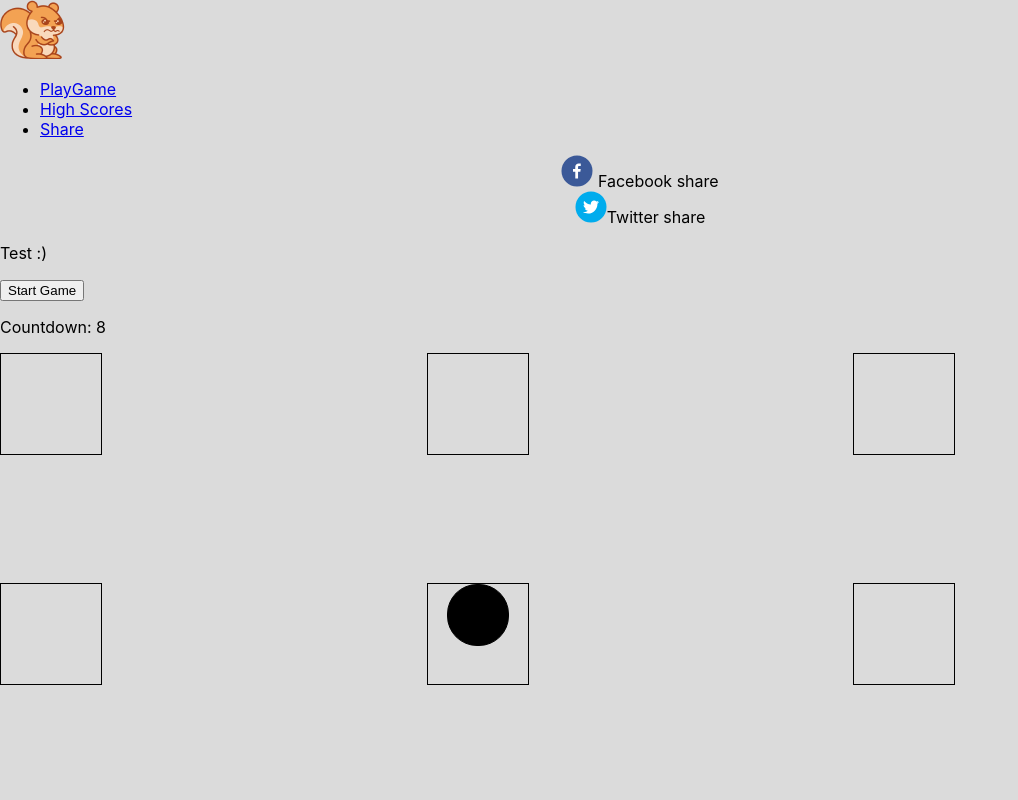
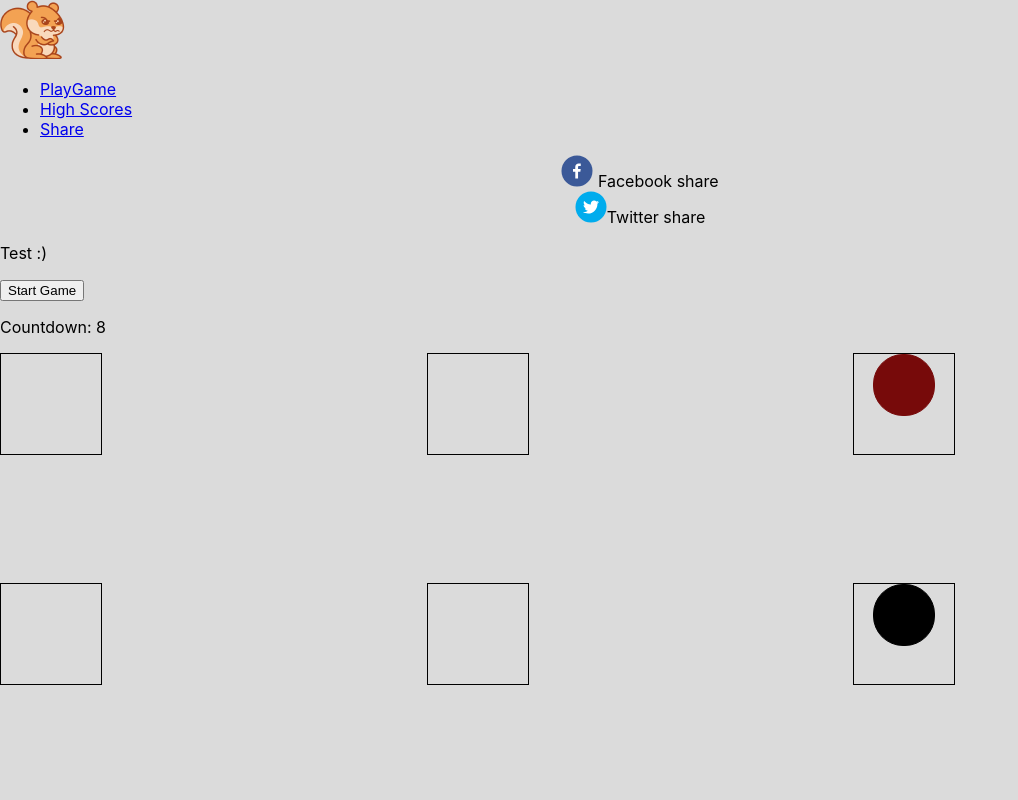
Before and after one commit to jmalm79/hack-a-mole, a React (Create React App) app in the folder client/: page / in a window 1280 px wide. Both pictures are taken after a click on the button "Start Game". Shown: the top 800 px of the page, without its empty margins (0-1018 px from the left). Built offline with nearby package versions, Linux system fonts and the light colour scheme.

Commit message:
added a second mole to the equation

```diff
--- a/client/src/components/GameGrid/index.js
+++ b/client/src/components/GameGrid/index.js
@@ -4,6 +4,7 @@ import Timer from "../Timer";
 import StartBtn from "../StartBtn";
 import "./style.css";
 import "../Mole1";
+import Mole2 from "../Mole2";
 import Mole1 from "../Mole1";
 
 function GameGrid(props) {
@@ -17,6 +18,16 @@ function GameGrid(props) {
     const [mole7, setMole7 ] = useState([false]);
     const [mole8, setMole8 ] = useState([false]);
     const [mole9, setMole9 ] = useState([false]);
+    const [mole11, setMole11 ] = useState([false]);
+    const [mole12, setMole12 ] = useState([false]);
+    const [mole13, setMole13 ] = useState([false]);
+    const [mole14, setMole14 ] = useState([false]);
+    const [mole15, setMole15 ] = useState([false]);
+    const [mole16, setMole16 ] = useState([false]);
+    const [mole17, setMole17 ] = useState([false]);
+    const [mole18, setMole18 ] = useState([false]);
+    const [mole19, setMole19 ] = useState([false]);
+    const [lastholes, setLastHoles] = useState({idx1: 10, idx2: 10});
     // const [timeRemaining, setTime ] = useState(props.time);
 
     const [timer, setTimer ] = useState(10);
@@ -35,10 +46,16 @@ function GameGrid(props) {
         //add to score
     }
 
+    const handleClick2 = event => {
+        console.log(event.target);
+        //add to score
+    }
+
     useEffect(() => {
         if (timer > -1 && playing === true) {
         setTimeout(() => setTimer(timer-1), 1000);
-        showMole();
+        // console.log(lastholes)
+        setLastHoles(showMole(lastholes));
         }
         else {
         setTimer(10);
@@ -85,55 +102,148 @@ function GameGrid(props) {
     //     setTimeout(() => setMoles(revertArray(moleArray, idx)), randomTime(1000,2000));
     // }
 
-    function showMole() {
-        let idx = randomMole();
-        if (idx === 0) {
+    function showMole(idxs) {
+        let idx1 = randomMole();
+        let idx2 = randomMole();
+        console.log(lastholes);
+        console.log(`idx1: ${idx1} idx2: ${idx2}`);
+        if (idx1 === idxs.idx1 || idx2 === idxs.idx2) {
+            console.log("idx1 = idxs.idx1 or idx2 = idxs.idx2");
+            return showMole(lastholes);
+        }
+        else if (idx1 === idxs.idx2 || idx2 === idxs.idx1) {
+            console.log("idx2 = idxs.idx1 or idx1 = idxs.idx2");
+            return showMole(lastholes);
+        }
+        if (idx2 === idx1) {
+            console.log("idx2 = idx1");
+            return showMole(lastholes);
+        } else {
+            if (idx1 === 0) {
                 setMole1(true);
                 setTimeout(() => setMole1(false), randomTime(1000,2000));
             }
-        if (idx === 1) {
+            if (idx1 === 1) {
                 setMole2(true);
                 setTimeout(() => setMole2(false), randomTime(1000,2000));
             }
-        if (idx === 2) {
+            if (idx1 === 2) {
                 setMole3(true);
                 setTimeout(() => setMole3(false), randomTime(1000,2000));
             }
-        if (idx === 3) {
+            if (idx1 === 3) {
                 setMole4(true);
                 setTimeout(() => setMole4(false), randomTime(1000,2000));
             }
-        if (idx === 4) {
+            if (idx1 === 4) {
                 setMole5(true);
                 setTimeout(() => setMole5(false), randomTime(1000,2000));
             }
-        if (idx === 5) {
+            if (idx1 === 5) {
                 setMole6(true);
                 setTimeout(() => setMole6(false), randomTime(1000,2000));
             }
-        if (idx === 6) {
+            if (idx1 === 6) {
                 setMole7(true);
                 setTimeout(() => setMole7(false), randomTime(1000,2000));
             }
-        if (idx === 7) {
+            if (idx1 === 7) {
                 setMole8(true);
                 setTimeout(() => setMole8(false), randomTime(1000,2000));
             }
-        if (idx === 8) {
+            if (idx1 === 8) {
                 setMole9(true);
                 setTimeout(() => setMole9(false), randomTime(1000,2000));
             }
+            if (idx2 === 0) {
+                setTimeout(() => setMole11(true), randomTime(200,500));
+                setTimeout(() => setMole11(false), randomTime(1500,2000));
+            }
+            if (idx2 === 1) {
+                setTimeout(() => setMole12(true), randomTime(200,500));
+                setTimeout(() => setMole12(false), randomTime(1500,2000));
+            }
+            if (idx2 === 2) {
+                setTimeout(() => setMole13(true), randomTime(200,500));
+                setTimeout(() => setMole13(false), randomTime(1500,2000));
+            }
+            if (idx2 === 3) {
+                setTimeout(() => setMole14(true), randomTime(200,500));
+                setTimeout(() => setMole14(false), randomTime(1500,2000));
+            }
+            if (idx2 === 4) {
+                setTimeout(() => setMole15(true), randomTime(200,500));
+                setTimeout(() => setMole15(false), randomTime(1500,2000));
+            }
+            if (idx2 === 5) {
+                setTimeout(() => setMole16(true), randomTime(200,500));
+                setTimeout(() => setMole16(false), randomTime(1500,2000));
+            }
+            if (idx2 === 6) {
+                setTimeout(() => setMole17(true), randomTime(200,500));
+                setTimeout(() => setMole17(false), randomTime(1500,2000));
+            }
+            if (idx2 === 7) {
+                setTimeout(() => setMole18(true), randomTime(200,500));
+                setTimeout(() => setMole18(false), randomTime(1500,2000));
+            }
+            if (idx2 === 8) {
+                setTimeout(() => setMole19(true), randomTime(200,500));
+                setTimeout(() => setMole19(false), randomTime(1500,2000));
+            }
+        }
+        return {idx1: idx1, idx2: idx2};
     }
 
-    function revertArray(array, index) {
-        const newArray = [...array];
-        newArray[index] = false;
-        return newArray;
-    }
+    // function showMole() {
+    //     let idx = randomMole();
+    //     if (idx === 0) {
+    //         setMole11(true);
+    //         setTimeout(() => setMole1(false), randomTime(1000,2000));
+    //     }
+    //     if (idx === 1) {
+    //         setMole12(true);
+    //         setTimeout(() => setMole2(false), randomTime(1000,2000));
+    //     }
+    //     if (idx === 2) {
+    //         setMole13(true);
+    //         setTimeout(() => setMole3(false), randomTime(1000,2000));
+    //     }
+    //     if (idx === 3) {
+    //         setMole14(true);
+    //         setTimeout(() => setMole4(false), randomTime(1000,2000));
+    //     }
+    //     if (idx === 4) {
+    //         setMole15(true);
+    //         setTimeout(() => setMole5(false), randomTime(1000,2000));
+    //     }
+    //     if (idx === 5) {
+    //         setMole16(true);
+    //         setTimeout(() => setMole6(false), randomTime(1000,2000));
+    //     }
+    //     if (idx === 6) {
+    //         setMole17(true);
+    //         setTimeout(() => setMole7(false), randomTime(1000,2000));
+    //     }
+    //     if (idx === 7) {
+    //         setMole18(true);
+    //         setTimeout(() => setMole8(false), randomTime(1000,2000));
+    //     }
+    //     if (idx === 8) {
+    //         setMole19(true);
+    //         setTimeout(() => setMole9(false), randomTime(1000,2000));
+    //     }
+    // }
+
+    // function revertArray(array, index) {
+    //     const newArray = [...array];
+    //     newArray[index] = false;
+    //     return newArray;
+    // }
 
     function startGame() {
         console.log("test");
-        setTimeout(() => showMole(), randomTime(50,2000))
+        setTimeout(() => setLastHoles(showMole({idx1: 10, idx2: 10})), randomTime(50,1000))
     }
 
     return(
@@ -144,18 +254,21 @@ function GameGrid(props) {
                 <div className="column">
                     <Computer className="computer">
                         {mole1 === true && <Mole1 id="mole1-1" startGame={props.startGame} handleClick1={handleClick1}/>}
+                        {mole11 === true && <Mole2 id="mole2-1" startGame={props.startGame} handleClick2={handleClick2}/>}
                         {/* <Mole1 id="mole1-1" startGame={props.startGame} handleClick1={props.handleClick1}/> */}
                     </Computer>
                 </div>
                 <div className="column">
                     <Computer className="computer">
                         {mole2 === true && <Mole1 id="mole1-2" startGame={props.startGame} handleClick1={handleClick1}/>}
+                        {mole12 === true && <Mole2 id="mole2-2" startGame={props.startGame} handleClick2={handleClick2}/>}
                         {/* <Mole1 id="mole1-2" startGame={props.startGame} handleClick1={props.handleClick1}/> */}
                     </Computer>
                 </div>
                 <div className="column">
                     <Computer className="computer">
                         {mole3 === true && <Mole1 id="mole1-3" startGame={props.startGame} handleClick1={handleClick1}/>}
+                        {mole13 === true && <Mole2 id="mole2-3" startGame={props.startGame} handleClick2={handleClick2}/>}
                         {/* <Mole1 id="mole1-3" startGame={props.startGame} handleClick1={props.handleClick1}/> */}
                     </Computer>
                 </div>
@@ -164,18 +277,21 @@ function GameGrid(props) {
                 <div className="column">
                     <Computer className="computer">
                         {mole4 === true && <Mole1 id="mole1-4" startGame={props.startGame} handleClick1={handleClick1}/>}
+                        {mole14 === true && <Mole2 id="mole2-4" startGame={props.startGame} handleClick2={handleClick2}/>}
                         {/* <Mole1 id="mole1-4" startGame={props.startGame} handleClick1={props.handleClick1}/> */}
                     </Computer>
                 </div>
                 <div className="column">
                     <Computer className="computer">
                         {mole5 === true && <Mole1 id="mole1-5" startGame={props.startGame} handleClick1={handleClick1}/>}
+                        {mole15 === true && <Mole2 id="mole2-5" startGame={props.startGame} handleClick2={handleClick2}/>}
                         {/* <Mole1 id="mole1-5" startGame={props.startGame} handleClick1={props.handleClick1}/> */}
                     </Computer>
                 </div>
                 <div className="column">
                     <Computer className="computer">
                         {mole6 === true && <Mole1 id="mole1-6" startGame={props.startGame} handleClick1={handleClick1}/>}
+                        {mole16 === true && <Mole2 id="mole2-6" startGame={props.startGame} handleClick2={handleClick2}/>}
                         {/* <Mole1 id="mole1-5" startGame={props.startGame} handleClick1={props.handleClick1}/> */}
                     </Computer>
                 </div>
@@ -184,18 +300,21 @@ function GameGrid(props) {
                 <div className="column">
                     <Computer className="computer">
                         {mole7 === true && <Mole1 id="mole1-7" startGame={props.startGame} handleClick1={handleClick1}/>}
+                        {mole17 === true && <Mole2 id="mole2-7" startGame={props.startGame} handleClick2={handleClick2}/>}
                         {/* <Mole1 id="mole1-5" startGame={props.startGame} handleClick1={props.handleClick1}/> */}
                     </Computer>
                 </div>
                 <div className="column">
                     <Computer className="computer">
                         {mole8 === true && <Mole1 id="mole1-8" startGame={props.startGame} handleClick1={handleClick1}/>}
+                        {mole18 === true && <Mole2 id="mole2-8" startGame={props.startGame} handleClick2={handleClick2}/>}
                         {/* <Mole1 id="mole1-5" startGame={props.startGame} handleClick1={props.handleClick1}/> */}
                     </Computer>
                 </div>
                 <div className="column">
                     <Computer className="computer">
                         {mole9 === true && <Mole1 id="mole1-9" startGame={props.startGame} handleClick1={handleClick1}/>}
+                        {mole19 === true && <Mole2 id="mole2-9" startGame={props.startGame} handleClick2={handleClick2}/>}
                         {/* <Mole1 id="mole1-5" startGame={props.startGame} handleClick1={props.handleClick1}/> */}
                     </Computer>
                 </div>
--- /dev/null
+++ b/client/src/components/Mole2/index.js
@@ -0,0 +1,12 @@
+import React from "react";
+import "./style.css";
+
+function Mole1(props) {
+    return(
+        <div className="mole2" id={props.id} onClick={props.handleClick2}>
+
+        </div>
+    )
+}
+
+export default Mole1;
--- /dev/null
+++ b/client/src/components/Mole2/style.css
@@ -0,0 +1,16 @@
+.mole2 {
+    border: solid #770a0a 1px;
+    background-color: #770a0a;
+    border-radius: 30px;
+    width: 60px;
+    height: 60px;
+    margin: auto;
+}
+
+.hidden {
+    display: none;
+}
+
+.shown {
+    display: block;
+}
```
Lines whose indentation alone changed are shown as unchanged.
